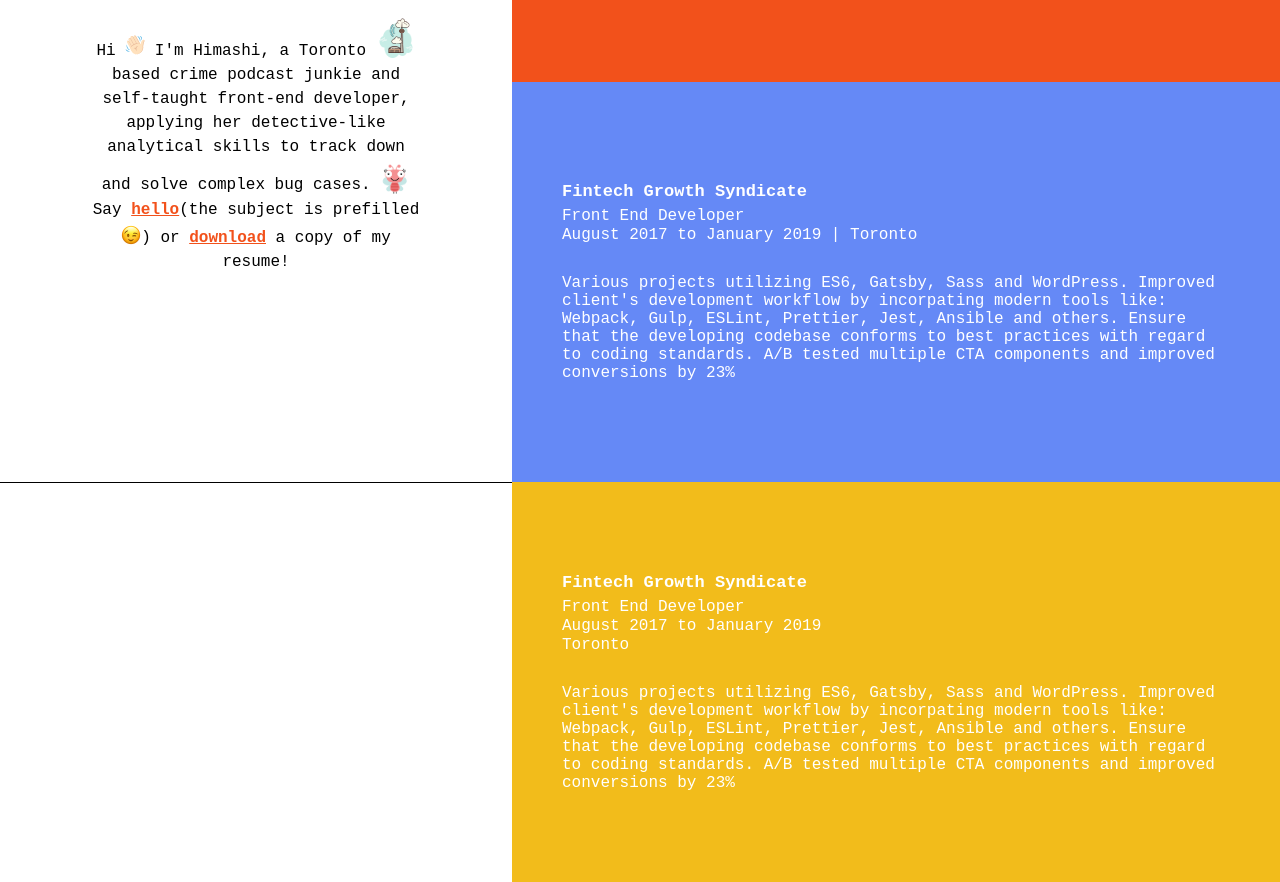
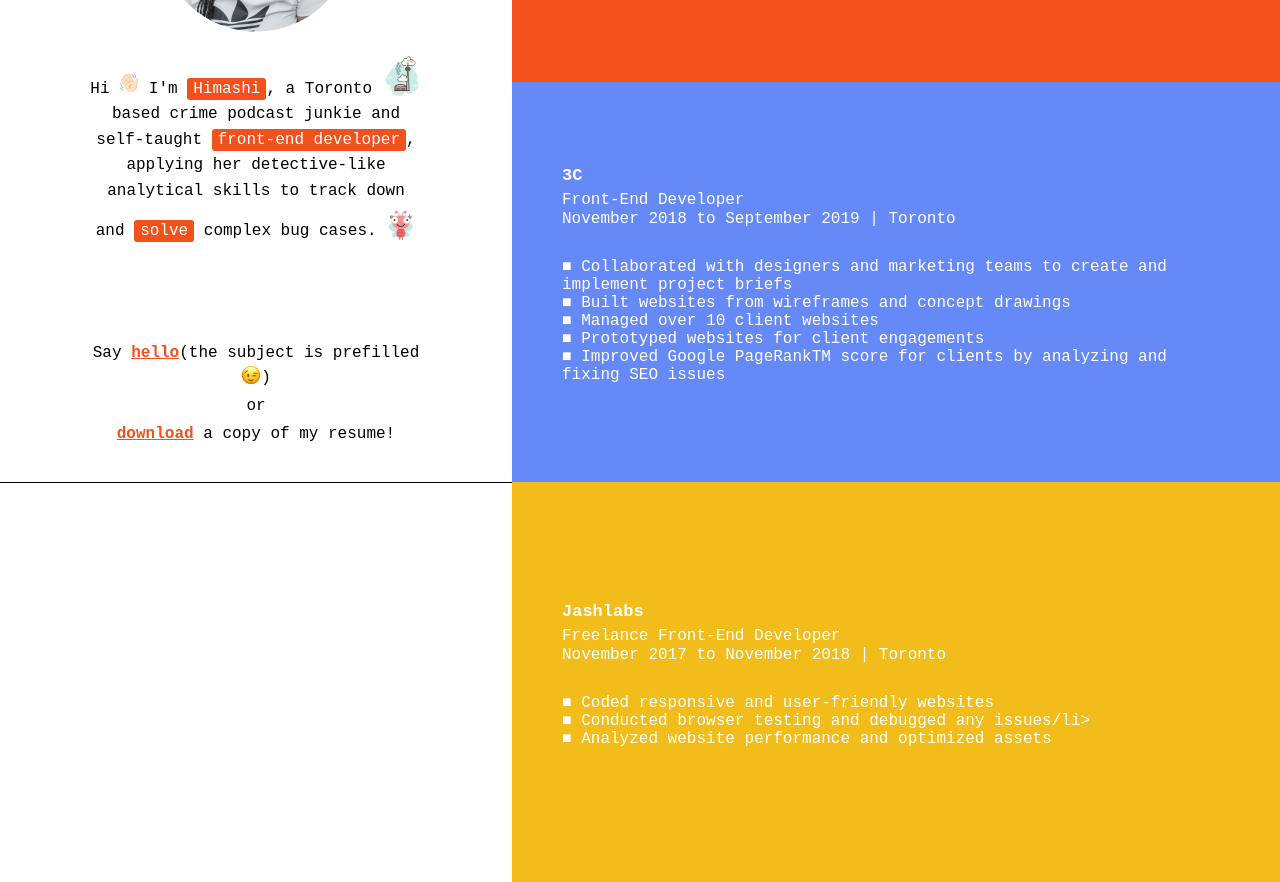
Before and after one commit to himashi99/resume-website, a plain HTML site: page index.html in a window 1280 px wide. Shown: the part 318-1200 px from the top of the page. Drawn offline with Linux system fonts and the light colour scheme.

Commit message:
Added remaining job descriptions

```diff
--- a/index.html
+++ b/index.html
@@ -24,8 +24,13 @@
         </nav>
         <div id="hero-content">
           <h1>Himashi Hettege Dona</h1>
-          <p>Hi <img src="assets/wave.svg" alt="waving hand" width="20px" height="20px"> I'm Himashi, a Toronto <img id="cn-tower" src="assets/cn-tower.png" alt="CN Tower" width="40px" height="50px"> based crime podcast junkie and self-taught front-end developer, applying her detective-like analytical skills to track down and solve complex bug cases. <img id="cute-bug" src="assets/cute-bug.png" alt="Cute Bug" width="30px" height="30px"></p>
-          <p>Say <a href="mailto:himashi.hettegedona@icloud.com?subject=We want to hire you!">hello</a>(the subject is prefilled <img id="wink-face" src="assets/wink-face.png" alt="wink face" width="20px" height="20px">) or <a href="assets/Resume 2020.pdf" download target="_blank">download</a> a copy of my resume!</p>
+          <img src="assets/profile-photo.png" alt="profile-photo" width="200px" height="200px">
+          <p>Hi <img src="assets/wave.svg" alt="waving hand" width="20px" height="20px"> I'm <span class="orange-bg-text">Himashi</span>, a Toronto <img id="cn-tower" src="assets/cn-tower.png" alt="CN Tower" width="40px" height="50px"> based crime podcast junkie and self-taught <span class="orange-bg-text">front-end developer</span>, applying her detective-like analytical skills to track down and <span class="orange-bg-text">solve</span> complex bug cases. <img id="cute-bug" src="assets/cute-bug.png" alt="Cute Bug" width="30px" height="30px"></p>
+          <div id="hero-contact-container">
+            <p>Say <a href="mailto:himashi.hettegedona@icloud.com?subject=We want to hire you!">hello</a>(the subject is prefilled <img id="wink-face" src="assets/wink-face.png" alt="wink face" width="20px" height="20px">) </p>
+            <p class="spaced-paragraph">or</p>
+            <p><a href="assets/Resume 2020.pdf" download target="_blank">download</a> a copy of my resume!</p>
+          </div> <!-- hero-contact-container -->
        </div> <!-- hero-content -->
       </div> <!-- hero -->
       <div id="content-container">
@@ -45,29 +50,37 @@
                 <li>■ Setup and perform A/B testing to determine the best UX
                   experience</li>
               </ul>
+              </p>
           </div> <!-- job-info -->
         </div> <!-- job-container -->
         <div class="job-container job-2">
           <div class="job-info">
-            <p class="job-company-name">Fintech Growth Syndicate</p>
-            <p class="job-title">Front End Developer</p>
-            <p class="job-date-location">August 2017 to January 2019 | Toronto</p>
-            <p class="job-description">Various projects utilizing ES6, Gatsby, Sass and WordPress.
-              Improved client's development workflow by incorpating modern tools like: Webpack, Gulp, ESLint, Prettier, Jest, Ansible and others.
-              Ensure that the developing codebase conforms to best practices with regard to coding standards.
-              A/B tested multiple CTA components and improved conversions by 23%</p>
+            <p class="job-company-name">3C</p>
+            <p class="job-title">Front-End Developer</p>
+            <p class="job-date-location">November 2018 to September 2019 | Toronto</p>
+            <p class="job-description">
+              <ul class="job-tasks">
+                <li>■ Collaborated with designers and marketing teams to create and implement project briefs</li>
+                <li>■ Built websites from wireframes and concept drawings</li>
+                <li>■ Managed over 10 client websites</li>
+                <li>■ Prototyped websites for client engagements</li>
+                <li>■ Improved Google PageRankTM score for clients by analyzing and fixing SEO issues</li>
+              </ul>
+            </p>
           </div> <!-- job-info -->
         </div> <!-- job-container -->
         <div class="job-container job-3">
           <div class="job-info">
-            <p class="job-company-name">Fintech Growth Syndicate</p>
-            <p class="job-title">Front End Developer</p>
-            <p class="job-date">August 2017 to January 2019</p>
-            <p class="job-location">Toronto</p>
-            <p class="job-description">Various projects utilizing ES6, Gatsby, Sass and WordPress.
-              Improved client's development workflow by incorpating modern tools like: Webpack, Gulp, ESLint, Prettier, Jest, Ansible and others.
-              Ensure that the developing codebase conforms to best practices with regard to coding standards.
-              A/B tested multiple CTA components and improved conversions by 23%</p>
+            <p class="job-company-name">Jashlabs</p>
+            <p class="job-title">Freelance Front-End Developer</p>
+            <p class="job-date-location">November 2017 to November 2018 | Toronto</p>
+            <p class="job-description">
+              <ul class="job-tasks">
+                <li>■ Coded responsive and user-friendly websites</li>
+                <li>■ Conducted browser testing and debugged any issues/li>
+                <li>■ Analyzed website performance and optimized assets</li>
+              </ul>
+            </p>
           </div> <!-- job-info -->
         </div> <!-- job-container -->
       </div> <!-- content-container -->
--- a/styles/style.css
+++ b/styles/style.css
@@ -24,7 +24,14 @@
 }
 
 #hero-content > p {
-  line-height: 1.5;
+  line-height: 1.6;
+}
+
+.orange-bg-text {
+  background-color: #f2511b;
+  border-radius: 3px 3px 3px 3px;
+  padding: 2px 6px;
+  color: white;
 }
 
 #cn-tower {
@@ -42,9 +49,18 @@
   top: 3px;
 }
 
-#hero-content > p a {
+#hero-contact-container {
+  margin-top: 100px;
+}
+
+#hero-contact-container > p a {
   color: #f2511b;
   font-weight: 600;
+}
+
+.spaced-paragraph {
+  margin-top: 10px;
+  margin-bottom: 10px;
 }
 
 #content-container {
```
Also changed, not shown: assets/profile-photo.png (added).
